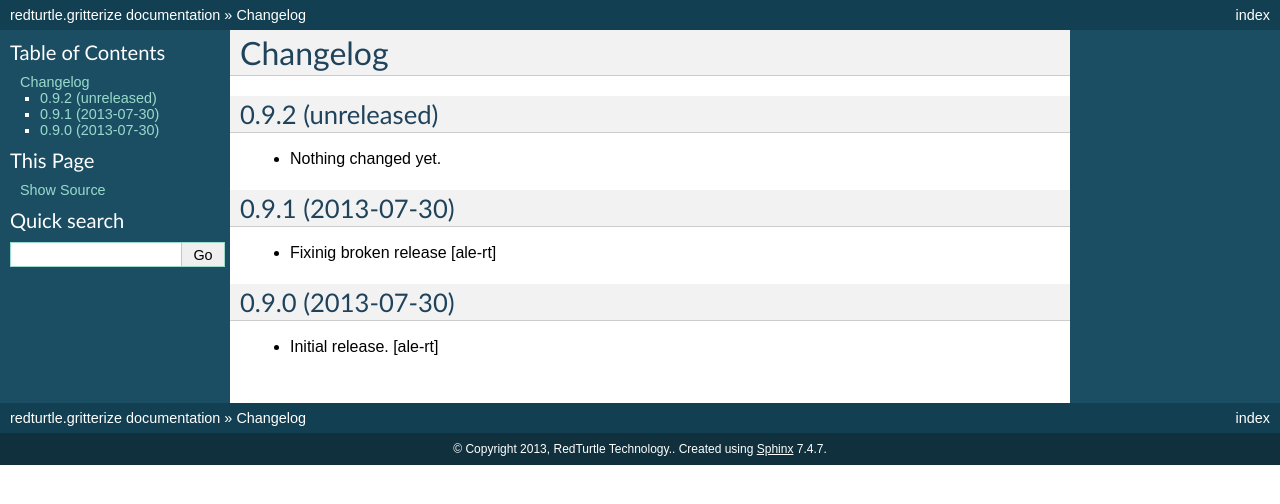
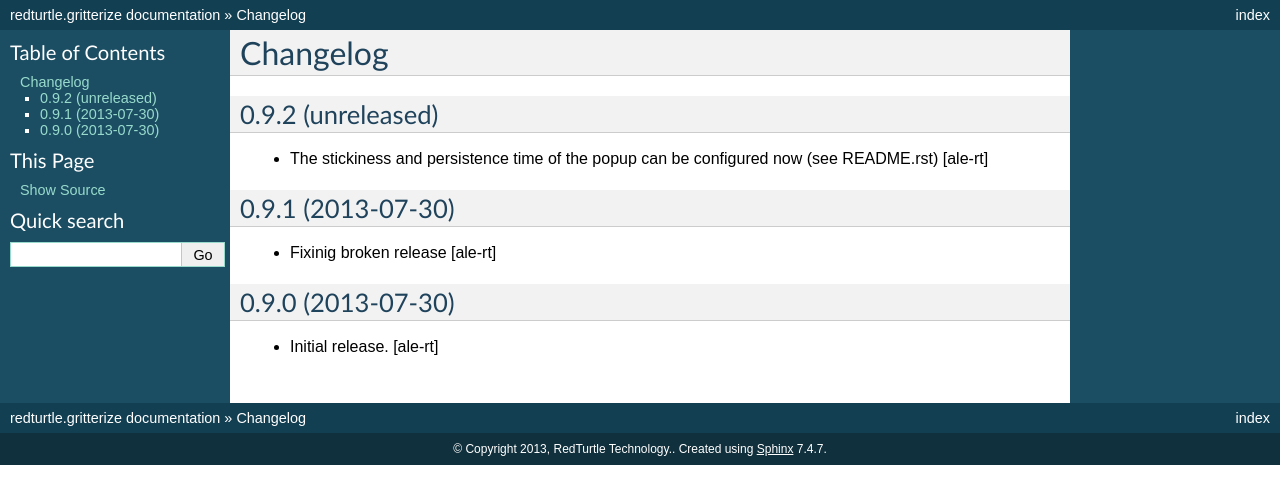
Before and after one commit to RedTurtle/redturtle.gritterize, a Sphinx documentation site: the page built from docs/CHANGELOG.rst, in a window 1280 px wide. Shown: the top 504 px of the page. Built offline with Sphinx 7.4.7, drawn with Linux system fonts in a browser that asks for light colours.

Commit message:
The stickiness and persistence time of the popup can be configured now

```diff
--- a/docs/CHANGELOG.rst
+++ b/docs/CHANGELOG.rst
@@ -5,7 +5,9 @@ Changelog
 0.9.2 (unreleased)
 ------------------
 
-- Nothing changed yet.
+- The stickiness and persistence time of the popup can be configured now
+  (see README.rst)
+  [ale-rt]
 
 
 0.9.1 (2013-07-30)
```
Also changed, not shown: README.rst (+15 -1 lines), redturtle/gritterize/browser/static/js/gritterize.js (+12 -6 lines).
